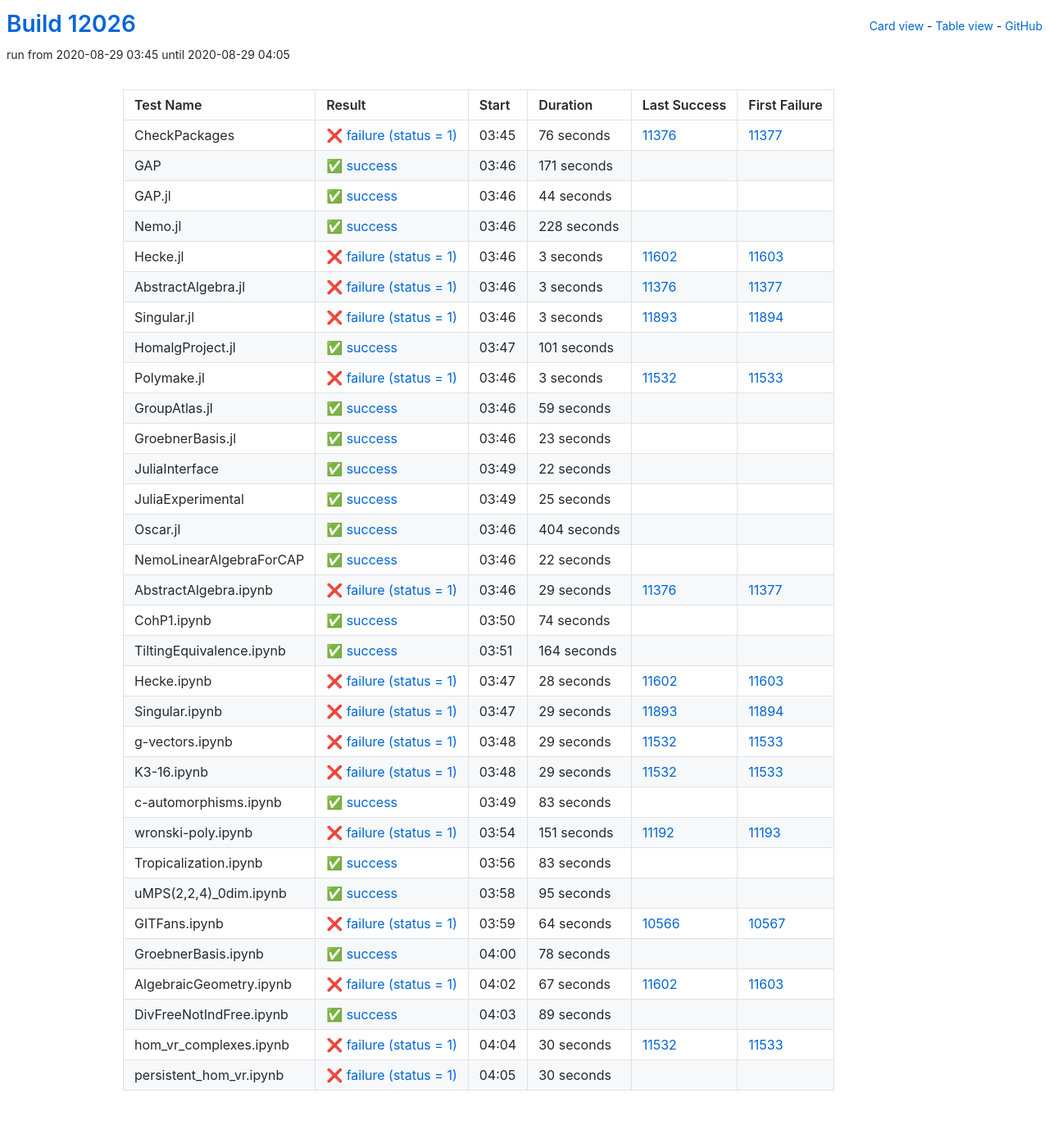
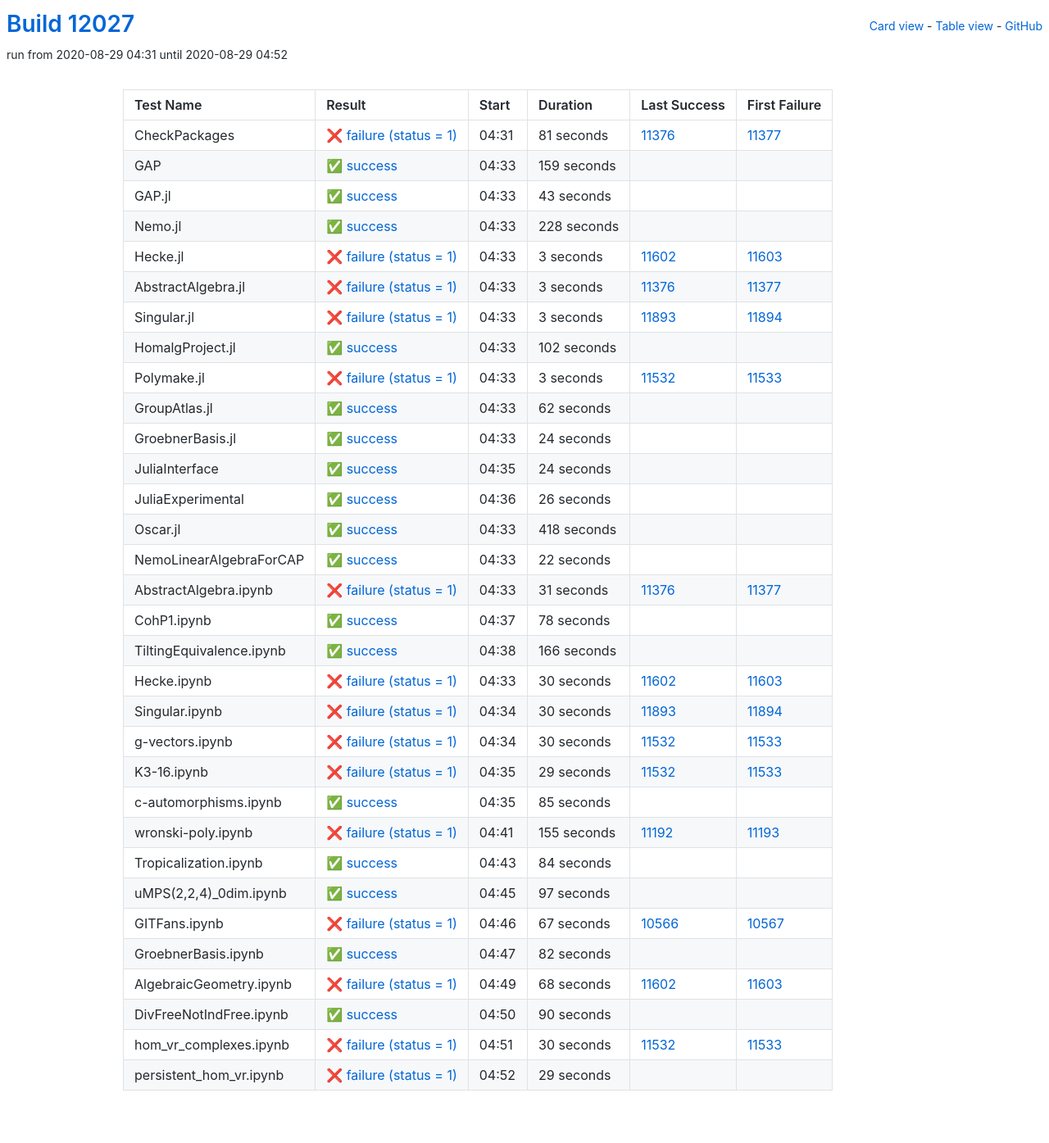
Before and after one commit to oscar-system/oscar-ci-status, a Jekyll site: the page built from table.html, in a window 1280 px wide. Shown: the whole page at 82% size. Built offline with Jekyll 4.4.1, drawn with Linux system fonts in a browser that asks for light colours.

Commit message:
Build #12027

```diff
--- a/_data/ci.yml
+++ b/_data/ci.yml
@@ -1,6 +1,6 @@
 ---
-build: 12026
-build_url: https://oscarci.mathematik.uni-kl.de/job/oscar/12026/
+build: 12027
+build_url: https://oscarci.mathematik.uni-kl.de/job/oscar/12027/
 job: oscar
 organization: oscar-system
 repo: oscar-ci-status
@@ -8,44 +8,44 @@
 tests:
 - name: CheckPackages
   id: checkpackages
-  log: https://oscarci.mathematik.uni-kl.de/job/oscar/12026/artifact/logs/build-12026/CheckPackages.log
-  start: 2020-08-29 03:45
+  log: https://oscarci.mathematik.uni-kl.de/job/oscar/12027/artifact/logs/build-12027/CheckPackages.log
+  start: 2020-08-29 04:31
   success: false
   exitcode: 1
   status: failure
-  duration: 76
+  duration: 81
   last_success: 11376
   last_success_url: https://oscarci.mathematik.uni-kl.de/job/oscar/11376/
   first_failure: 11377
   first_failure_url: https://oscarci.mathematik.uni-kl.de/job/oscar/11377/
 - name: GAP
   id: gap
-  log: https://oscarci.mathematik.uni-kl.de/job/oscar/12026/artifact/logs/build-12026/GAP.log
-  start: 2020-08-29 03:46
+  log: https://oscarci.mathematik.uni-kl.de/job/oscar/12027/artifact/logs/build-12027/GAP.log
+  start: 2020-08-29 04:33
   success: true
   exitcode: 0
   status: success
-  duration: 171
+  duration: 159
   last_success: false
   last_success_url:
   first_failure: false
   first_failure_url:
 - name: GAP.jl
   id: gap-jl
-  log: https://oscarci.mathematik.uni-kl.de/job/oscar/12026/artifact/logs/build-12026/GAP.jl.log
-  start: 2020-08-29 03:46
+  log: https://oscarci.mathematik.uni-kl.de/job/oscar/12027/artifact/logs/build-12027/GAP.jl.log
+  start: 2020-08-29 04:33
   success: true
   exitcode: 0
   status: success
-  duration: 44
+  duration: 43
   last_success: false
   last_success_url:
   first_failure: false
   first_failure_url:
 - name: Nemo.jl
   id: nemo-jl
-  log: https://oscarci.mathematik.uni-kl.de/job/oscar/12026/artifact/logs/build-12026/Nemo.jl.log
-  start: 2020-08-29 03:46
+  log: https://oscarci.mathematik.uni-kl.de/job/oscar/12027/artifact/logs/build-12027/Nemo.jl.log
+  start: 2020-08-29 04:33
   success: true
   exitcode: 0
   status: success
@@ -56,8 +56,8 @@
   first_failure_url:
 - name: Hecke.jl
   id: hecke-jl
-  log: https://oscarci.mathematik.uni-kl.de/job/oscar/12026/artifact/logs/build-12026/Hecke.jl.log
-  start: 2020-08-29 03:46
+  log: https://oscarci.mathematik.uni-kl.de/job/oscar/12027/artifact/logs/build-12027/Hecke.jl.log
+  start: 2020-08-29 04:33
   success: false
   exitcode: 1
   status: failure
@@ -68,8 +68,8 @@
   first_failure_url: https://oscarci.mathematik.uni-kl.de/job/oscar/11603/
 - name: AbstractAlgebra.jl
   id: abstractalgebra-jl
-  log: https://oscarci.mathematik.uni-kl.de/job/oscar/12026/artifact/logs/build-12026/AbstractAlgebra.jl.log
-  start: 2020-08-29 03:46
+  log: https://oscarci.mathematik.uni-kl.de/job/oscar/12027/artifact/logs/build-12027/AbstractAlgebra.jl.log
+  start: 2020-08-29 04:33
   success: false
   exitcode: 1
   status: failure
@@ -80,8 +80,8 @@
   first_failure_url: https://oscarci.mathematik.uni-kl.de/job/oscar/11377/
 - name: Singular.jl
   id: singular-jl
-  log: https://oscarci.mathematik.uni-kl.de/job/oscar/12026/artifact/logs/build-12026/Singular.jl.log
-  start: 2020-08-29 03:46
+  log: https://oscarci.mathematik.uni-kl.de/job/oscar/12027/artifact/logs/build-12027/Singular.jl.log
+  start: 2020-08-29 04:33
   success: false
   exitcode: 1
   status: failure
@@ -92,20 +92,20 @@
   first_failure_url: https://oscarci.mathematik.uni-kl.de/job/oscar/11894/
 - name: HomalgProject.jl
   id: homalgproject-jl
-  log: https://oscarci.mathematik.uni-kl.de/job/oscar/12026/artifact/logs/build-12026/HomalgProject.jl.log
-  start: 2020-08-29 03:47
+  log: https://oscarci.mathematik.uni-kl.de/job/oscar/12027/artifact/logs/build-12027/HomalgProject.jl.log
+  start: 2020-08-29 04:33
   success: true
   exitcode: 0
   status: success
-  duration: 101
+  duration: 102
   last_success: false
   last_success_url:
   first_failure: false
   first_failure_url:
 - name: Polymake.jl
   id: polymake-jl
-  log: https://oscarci.mathematik.uni-kl.de/job/oscar/12026/artifact/logs/build-12026/Polymake.jl.log
-  start: 2020-08-29 03:46
+  log: https://oscarci.mathematik.uni-kl.de/job/oscar/12027/artifact/logs/build-12027/Polymake.jl.log
+  start: 2020-08-29 04:33
   success: false
   exitcode: 1
   status: failure
@@ -116,68 +116,68 @@
   first_failure_url: https://oscarci.mathematik.uni-kl.de/job/oscar/11533/
 - name: GroupAtlas.jl
   id: groupatlas-jl
-  log: https://oscarci.mathematik.uni-kl.de/job/oscar/12026/artifact/logs/build-12026/GroupAtlas.jl.log
-  start: 2020-08-29 03:46
+  log: https://oscarci.mathematik.uni-kl.de/job/oscar/12027/artifact/logs/build-12027/GroupAtlas.jl.log
+  start: 2020-08-29 04:33
   success: true
   exitcode: 0
   status: success
-  duration: 59
+  duration: 62
   last_success: false
   last_success_url:
   first_failure: false
   first_failure_url:
 - name: GroebnerBasis.jl
   id: groebnerbasis-jl
-  log: https://oscarci.mathematik.uni-kl.de/job/oscar/12026/artifact/logs/build-12026/GroebnerBasis.jl.log
-  start: 2020-08-29 03:46
+  log: https://oscarci.mathematik.uni-kl.de/job/oscar/12027/artifact/logs/build-12027/GroebnerBasis.jl.log
+  start: 2020-08-29 04:33
   success: true
   exitcode: 0
   status: success
-  duration: 23
+  duration: 24
   last_success: false
   last_success_url:
   first_failure: false
   first_failure_url:
 - name: JuliaInterface
   id: juliainterface
-  log: https://oscarci.mathematik.uni-kl.de/job/oscar/12026/artifact/logs/build-12026/JuliaInterface.log
-  start: 2020-08-29 03:49
+  log: https://oscarci.mathematik.uni-kl.de/job/oscar/12027/artifact/logs/build-12027/JuliaInterface.log
+  start: 2020-08-29 04:35
   success: true
   exitcode: 0
   status: success
-  duration: 22
+  duration: 24
   last_success: false
   last_success_url:
   first_failure: false
   first_failure_url:
 - name: JuliaExperimental
   id: juliaexperimental
-  log: https://oscarci.mathematik.uni-kl.de/job/oscar/12026/artifact/logs/build-12026/JuliaExperimental.log
-  start: 2020-08-29 03:49
+  log: https://oscarci.mathematik.uni-kl.de/job/oscar/12027/artifact/logs/build-12027/JuliaExperimental.log
+  start: 2020-08-29 04:36
   success: true
   exitcode: 0
   status: success
-  duration: 25
+  duration: 26
   last_success: false
   last_success_url:
   first_failure: false
   first_failure_url:
 - name: Oscar.jl
   id: oscar-jl
-  log: https://oscarci.mathematik.uni-kl.de/job/oscar/12026/artifact/logs/build-12026/Oscar.jl.log
-  start: 2020-08-29 03:46
+  log: https://oscarci.mathematik.uni-kl.de/job/oscar/12027/artifact/logs/build-12027/Oscar.jl.log
+  start: 2020-08-29 04:33
   success: true
   exitcode: 0
   status: success
-  duration: 404
+  duration: 418
   last_success: false
   last_success_url:
   first_failure: false
   first_failure_url:
 - name: NemoLinearAlgebraForCAP
   id: nemolinearalgebraforcap
-  log: https://oscarci.mathematik.uni-kl.de/job/oscar/12026/artifact/logs/build-12026/NemoLinearAlgebraForCAP.log
-  start: 2020-08-29 03:46
+  log: https://oscarci.mathematik.uni-kl.de/job/oscar/12027/artifact/logs/build-12027/NemoLinearAlgebraForCAP.log
+  start: 2020-08-29 04:33
   success: true
   exitcode: 0
   status: success
@@ -188,80 +188,80 @@
   first_failure_url:
 - name: AbstractAlgebra.ipynb
   id: abstractalgebra-ipynb
-  log: https://oscarci.mathematik.uni-kl.de/job/oscar/12026/artifact/logs/build-12026/AbstractAlgebra.ipynb.log
-  start: 2020-08-29 03:46
+  log: https://oscarci.mathematik.uni-kl.de/job/oscar/12027/artifact/logs/build-12027/AbstractAlgebra.ipynb.log
+  start: 2020-08-29 04:33
   success: false
   exitcode: 1
   status: failure
-  duration: 29
+  duration: 31
   last_success: 11376
   last_success_url: https://oscarci.mathematik.uni-kl.de/job/oscar/11376/
   first_failure: 11377
   first_failure_url: https://oscarci.mathematik.uni-kl.de/job/oscar/11377/
 - name: CohP1.ipynb
   id: cohp1-ipynb
-  log: https://oscarci.mathematik.uni-kl.de/job/oscar/12026/artifact/logs/build-12026/CohP1.ipynb.log
-  start: 2020-08-29 03:50
+  log: https://oscarci.mathematik.uni-kl.de/job/oscar/12027/artifact/logs/build-12027/CohP1.ipynb.log
+  start: 2020-08-29 04:37
   success: true
   exitcode: 0
   status: success
-  duration: 74
+  duration: 78
   last_success: false
   last_success_url:
   first_failure: false
   first_failure_url:
 - name: TiltingEquivalence.ipynb
   id: tiltingequivalence-ipynb
-  log: https://oscarci.mathematik.uni-kl.de/job/oscar/12026/artifact/logs/build-12026/TiltingEquivalence.ipynb.log
-  start: 2020-08-29 03:51
+  log: https://oscarci.mathematik.uni-kl.de/job/oscar/12027/artifact/logs/build-12027/TiltingEquivalence.ipynb.log
+  start: 2020-08-29 04:38
   success: true
   exitcode: 0
   status: success
-  duration: 164
+  duration: 166
   last_success: false
   last_success_url:
   first_failure: false
   first_failure_url:
 - name: Hecke.ipynb
   id: hecke-ipynb
-  log: https://oscarci.mathematik.uni-kl.de/job/oscar/12026/artifact/logs/build-12026/Hecke.ipynb.log
-  start: 2020-08-29 03:47
+  log: https://oscarci.mathematik.uni-kl.de/job/oscar/12027/artifact/logs/build-12027/Hecke.ipynb.log
+  start: 2020-08-29 04:33
   success: false
   exitcode: 1
   status: failure
-  duration: 28
+  duration: 30
   last_success: 11602
   last_success_url: https://oscarci.mathematik.uni-kl.de/job/oscar/11602/
   first_failure: 11603
   first_failure_url: https://oscarci.mathematik.uni-kl.de/job/oscar/11603/
 - name: Singular.ipynb
   id: singular-ipynb
-  log: https://oscarci.mathematik.uni-kl.de/job/oscar/12026/artifact/logs/build-12026/Singular.ipynb.log
-  start: 2020-08-29 03:47
+  log: https://oscarci.mathematik.uni-kl.de/job/oscar/12027/artifact/logs/build-12027/Singular.ipynb.log
+  start: 2020-08-29 04:34
   success: false
   exitcode: 1
   status: failure
-  duration: 29
+  duration: 30
   last_success: 11893
   last_success_url: https://oscarci.mathematik.uni-kl.de/job/oscar/11893/
   first_failure: 11894
   first_failure_url: https://oscarci.mathematik.uni-kl.de/job/oscar/11894/
 - name: g-vectors.ipynb
   id: g-vectors-ipynb
-  log: https://oscarci.mathematik.uni-kl.de/job/oscar/12026/artifact/logs/build-12026/g-vectors.ipynb.log
-  start: 2020-08-29 03:48
+  log: https://oscarci.mathematik.uni-kl.de/job/oscar/12027/artifact/logs/build-12027/g-vectors.ipynb.log
+  start: 2020-08-29 04:34
   success: false
   exitcode: 1
   status: failure
-  duration: 29
+  duration: 30
   last_success: 11532
   last_success_url: https://oscarci.mathematik.uni-kl.de/job/oscar/11532/
   first_failure: 11533
   first_failure_url: https://oscarci.mathematik.uni-kl.de/job/oscar/11533/
 - name: K3-16.ipynb
   id: k3-16-ipynb
-  log: https://oscarci.mathematik.uni-kl.de/job/oscar/12026/artifact/logs/build-12026/K3-16.ipynb.log
-  start: 2020-08-29 03:48
+  log: https://oscarci.mathematik.uni-kl.de/job/oscar/12027/artifact/logs/build-12027/K3-16.ipynb.log
+  start: 2020-08-29 04:35
   success: false
   exitcode: 1
   status: failure
@@ -272,104 +272,104 @@
   first_failure_url: https://oscarci.mathematik.uni-kl.de/job/oscar/11533/
 - name: c-automorphisms.ipynb
   id: c-automorphisms-ipynb
-  log: https://oscarci.mathematik.uni-kl.de/job/oscar/12026/artifact/logs/build-12026/c-automorphisms.ipynb.log
-  start: 2020-08-29 03:49
+  log: https://oscarci.mathematik.uni-kl.de/job/oscar/12027/artifact/logs/build-12027/c-automorphisms.ipynb.log
+  start: 2020-08-29 04:35
   success: true
   exitcode: 0
   status: success
-  duration: 83
+  duration: 85
   last_success: false
   last_success_url:
   first_failure: false
   first_failure_url:
 - name: wronski-poly.ipynb
   id: wronski-poly-ipynb
-  log: https://oscarci.mathematik.uni-kl.de/job/oscar/12026/artifact/logs/build-12026/wronski-poly.ipynb.log
-  start: 2020-08-29 03:54
+  log: https://oscarci.mathematik.uni-kl.de/job/oscar/12027/artifact/logs/build-12027/wronski-poly.ipynb.log
+  start: 2020-08-29 04:41
   success: false
   exitcode: 1
   status: failure
-  duration: 151
+  duration: 155
   last_success: 11192
   last_success_url: https://oscarci.mathematik.uni-kl.de/job/oscar/11192/
   first_failure: 11193
   first_failure_url: https://oscarci.mathematik.uni-kl.de/job/oscar/11193/
 - name: Tropicalization.ipynb
   id: tropicalization-ipynb
-  log: https://oscarci.mathematik.uni-kl.de/job/oscar/12026/artifact/logs/build-12026/Tropicalization.ipynb.log
-  start: 2020-08-29 03:56
+  log: https://oscarci.mathematik.uni-kl.de/job/oscar/12027/artifact/logs/build-12027/Tropicalization.ipynb.log
+  start: 2020-08-29 04:43
   success: true
   exitcode: 0
   status: success
-  duration: 83
+  duration: 84
   last_success: false
   last_success_url:
   first_failure: false
   first_failure_url:
 - name: uMPS(2,2,4)_0dim.ipynb
   id: umps-2-2-4-0dim-ipynb
-  log: https://oscarci.mathematik.uni-kl.de/job/oscar/12026/artifact/logs/build-12026/uMPS-2-2-4-_0dim.ipynb.log
-  start: 2020-08-29 03:58
+  log: https://oscarci.mathematik.uni-kl.de/job/oscar/12027/artifact/logs/build-12027/uMPS-2-2-4-_0dim.ipynb.log
+  start: 2020-08-29 04:45
   success: true
   exitcode: 0
   status: success
-  duration: 95
+  duration: 97
   last_success: false
   last_success_url:
   first_failure: false
   first_failure_url:
 - name: GITFans.ipynb
   id: gitfans-ipynb
-  log: https://oscarci.mathematik.uni-kl.de/job/oscar/12026/artifact/logs/build-12026/GITFans.ipynb.log
-  start: 2020-08-29 03:59
+  log: https://oscarci.mathematik.uni-kl.de/job/oscar/12027/artifact/logs/build-12027/GITFans.ipynb.log
+  start: 2020-08-29 04:46
   success: false
   exitcode: 1
   status: failure
-  duration: 64
+  duration: 67
   last_success: 10566
   last_success_url: https://oscarci.mathematik.uni-kl.de/job/oscar/10566/
   first_failure: 10567
   first_failure_url: https://oscarci.mathematik.uni-kl.de/job/oscar/10567/
 - name: GroebnerBasis.ipynb
   id: groebnerbasis-ipynb
-  log: https://oscarci.mathematik.uni-kl.de/job/oscar/12026/artifact/logs/build-12026/GroebnerBasis.ipynb.log
-  start: 2020-08-29 04:00
+  log: https://oscarci.mathematik.uni-kl.de/job/oscar/12027/artifact/logs/build-12027/GroebnerBasis.ipynb.log
+  start: 2020-08-29 04:47
   success: true
   exitcode: 0
   status: success
-  duration: 78
+  duration: 82
   last_success: false
   last_success_url:
   first_failure: false
   first_failure_url:
 - name: AlgebraicGeometry.ipynb
   id: algebraicgeometry-ipynb
-  log: https://oscarci.mathematik.uni-kl.de/job/oscar/12026/artifact/logs/build-12026/AlgebraicGeometry.ipynb.log
-  start: 2020-08-29 04:02
+  log: https://oscarci.mathematik.uni-kl.de/job/oscar/12027/artifact/logs/build-12027/AlgebraicGeometry.ipynb.log
+  start: 2020-08-29 04:49
   success: false
   exitcode: 1
   status: failure
-  duration: 67
+  duration: 68
   last_success: 11602
   last_success_url: https://oscarci.mathematik.uni-kl.de/job/oscar/11602/
   first_failure: 11603
   first_failure_url: https://oscarci.mathematik.uni-kl.de/job/oscar/11603/
 - name: DivFreeNotIndFree.ipynb
   id: divfreenotindfree-ipynb
-  log: https://oscarci.mathematik.uni-kl.de/job/oscar/12026/artifact/logs/build-12026/DivFreeNotIndFree.ipynb.log
-  start: 2020-08-29 04:03
+  log: https://oscarci.mathematik.uni-kl.de/job/oscar/12027/artifact/logs/build-12027/DivFreeNotIndFree.ipynb.log
+  start: 2020-08-29 04:50
   success: true
   exitcode: 0
   status: success
-  duration: 89
+  duration: 90
   last_success: false
   last_success_url:
   first_failure: false
   first_failure_url:
 - name: hom_vr_complexes.ipynb
   id: hom-vr-complexes-ipynb
-  log: https://oscarci.mathematik.uni-kl.de/job/oscar/12026/artifact/logs/build-12026/hom_vr_complexes.ipynb.log
-  start: 2020-08-29 04:04
+  log: https://oscarci.mathematik.uni-kl.de/job/oscar/12027/artifact/logs/build-12027/hom_vr_complexes.ipynb.log
+  start: 2020-08-29 04:51
   success: false
   exitcode: 1
   status: failure
@@ -380,12 +380,12 @@
   first_failure_url: https://oscarci.mathematik.uni-kl.de/job/oscar/11533/
 - name: persistent_hom_vr.ipynb
   id: persistent-hom-vr-ipynb
-  log: https://oscarci.mathematik.uni-kl.de/job/oscar/12026/artifact/logs/build-12026/persistent_hom_vr.ipynb.log
-  start: 2020-08-29 04:05
+  log: https://oscarci.mathematik.uni-kl.de/job/oscar/12027/artifact/logs/build-12027/persistent_hom_vr.ipynb.log
+  start: 2020-08-29 04:52
   success: false
   exitcode: 1
   status: failure
-  duration: 30
+  duration: 29
   last_success: false
   last_success_url:
   first_failure: false
```
Also changed, not shown: README.md.
